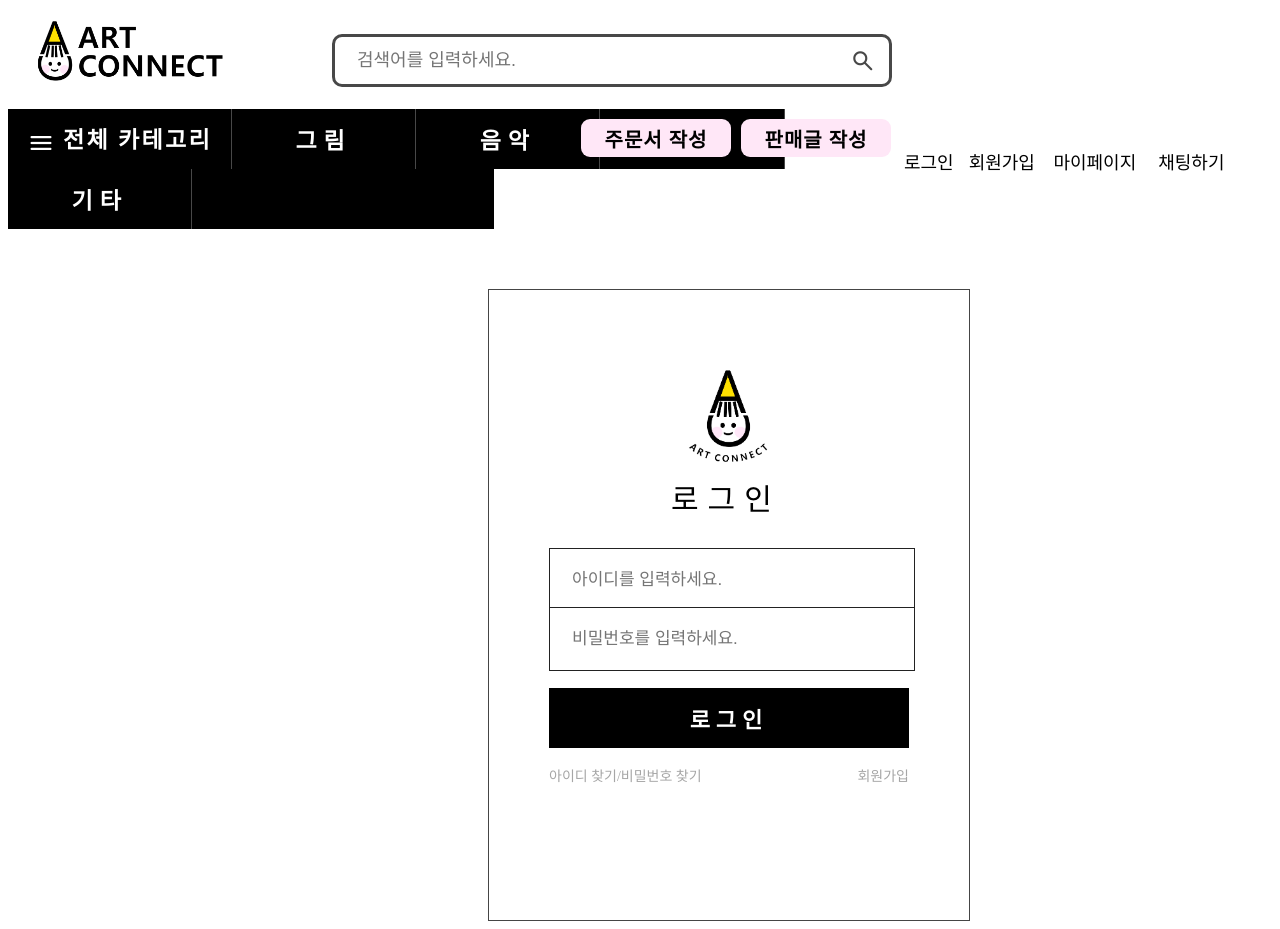
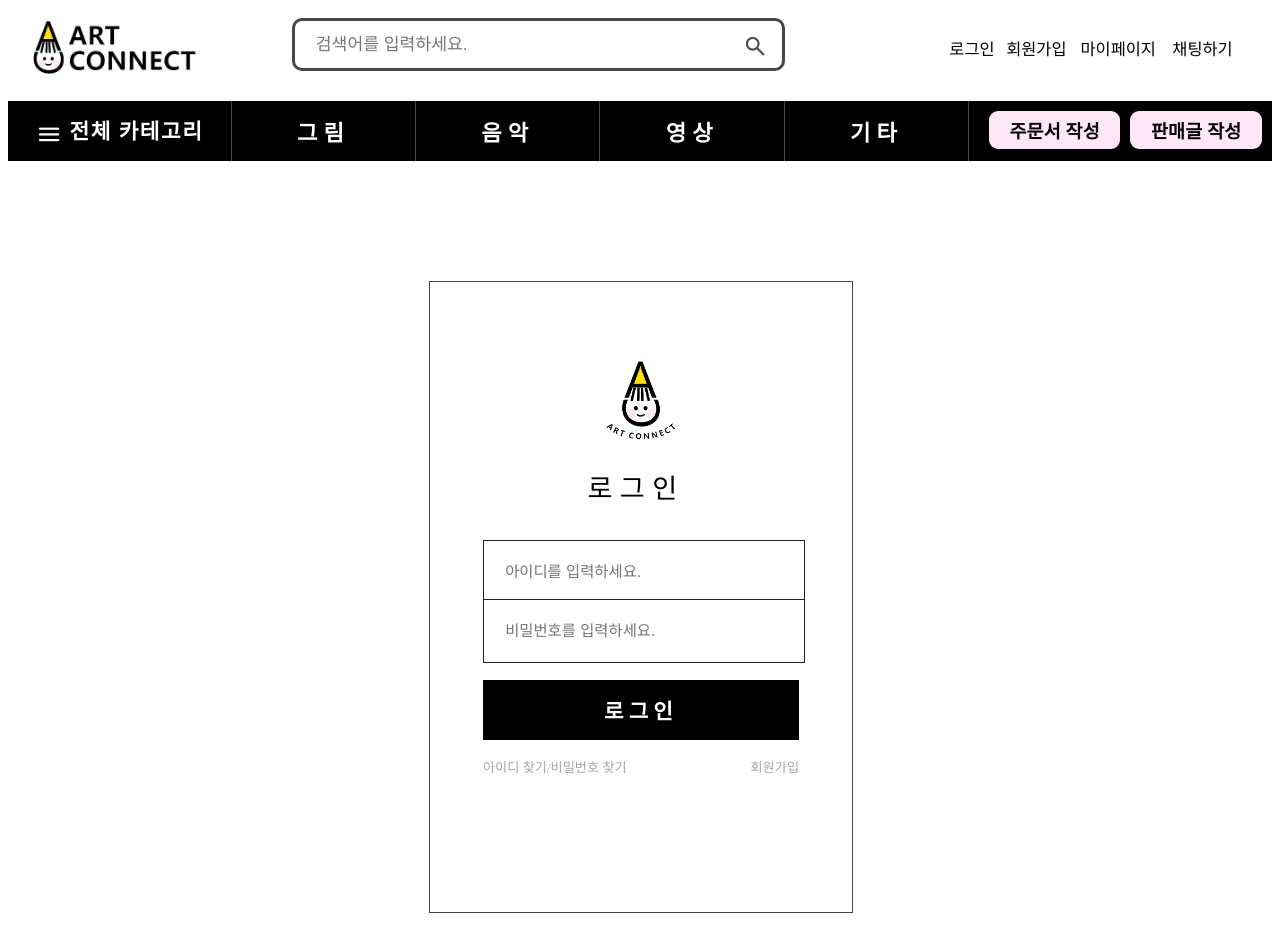
Before and after one commit to dev-sohyeon/open-SW-contest, a Flask app: page /login in a window 1280 px wide. Run offline with Flask 3, Linux system fonts and the light colour scheme.

Commit message:
가변 그리드 적용(1차)

```diff
--- a/website/templates/login.html
+++ b/website/templates/login.html
@@ -9,6 +9,10 @@
     <link rel="stylesheet" href="https://fonts.googleapis.com/css2?family=Material+Symbols+Rounded:opsz,wght,FILL,GRAD@20..48,100..700,0..1,-50..200" />
 
     <style>
+        header {
+            width: 100%;
+            height: 120%;
+        }
         a.black {       /*하이퍼링크 밑줄 제거 및 텍스트 검은색*/
             text-decoration: none;
             color: #000;
@@ -28,35 +32,36 @@
             vertical-align: middle;         /* 아이콘과 텍스트의 수직 정렬 */
         }
         #search_engine {
-            width: 560px;       /*검색창 박스 설정*/
+            width: 39%;       /*검색창 박스 설정*/
             height: 53px;
             border: 3px solid #484848;
             background: #FFF;
             border-radius: 10px;
-            margin-left: 100px;     /*검색창 박스 위치 설정*/
+            margin-left: 6.94%;     /*검색창 박스 위치 설정*/
+            margin-top: 3%;
             position: relative;
-            top: -22px;
+            top: -30px;
             display: inline-block;
-            font-size: 18px;        /*검색창 박스 텍스트 설정*/
+            font-size: calc(10.8px + 0.5vw);        /*검색창 박스 텍스트 설정*/
             font-weight: 400;
-            text-indent: 20px;
+            text-indent: calc(12.8px + 0.5vw);
         }
         #search_button{
             position: relative;     /*버튼 위치 설정*/
-            top: -23px;
-            left: -52px;
-            width: 26px;        /*버튼 설정*/
-            height: 26px;
+            top: -30px;
+            left: -51.84px;
+            width: 1.80%;        /*버튼 설정*/
+            height: 2.53%;
             border-style: none;
             background-color: #FFF;
         }
         #top_menu {
             float: right;       /*상단 메뉴 위치 설정*/
-            margin-right: 30px;
-            margin-top: 36px;
-            width: 341px;      /*상단 메뉴 설정*/
+            margin-right: 2.083%;
+            margin-top: 2%;
+            width: 23.68%;      /*상단 메뉴 설정*/
             height: 22px;
-            font-size: 18px;        /*상단 메뉴 텍스트 설정*/
+            font-size: calc(3.6px + 1vw);        /*상단 메뉴 텍스트 설정*/
             font-weight: 400;
 
         }
@@ -68,9 +73,9 @@
             background: #000;
             float: left;        /*메뉴 위치 설정*/
             color: #FFF;        /*메뉴 텍스트 설정*/
-            font-size: 23px;
+            font-size: calc(8.6px + 1vw);
             font-weight: 600;
-            letter-spacing: 2.3px;
+            letter-spacing: calc(-4.9px + 0.5vw);
             text-align: center;
             display: flex;       /* Flexbox 사용 */
             align-items: center;        /* 수직 가운데 정렬 */
@@ -85,9 +90,9 @@
             background: #000;
             float: left;        /*메뉴 위치 설정*/
             color: #FFF;        /*메뉴 텍스트 설정*/
-            font-size: 23px;
+            font-size: calc(15.8px + 0.5vw);
             font-weight: 600;
-            letter-spacing: 6.9px;
+            letter-spacing: calc(-0.3px + 0.5vw);
             text-align: center;
             display: flex;       /* Flexbox 사용 */
             align-items: center;        /* 수직 가운데 정렬 */
@@ -95,7 +100,7 @@
         }
         .box3{     /*메뉴-오른쪽 부분용 박스*/
             box-sizing: border-box;     /*박스 설정*/
-            width: 23.888%;
+            width: 23.9597%;
             height: 60px;
             background: #000;
             float: left;        /*메뉴 위치 설정*/
@@ -105,9 +110,9 @@
         }
         .pink_box{      /*작성 버튼용 박스*/
             box-sizing: border-box;     /*박스 설정*/
-            width: 150px;
+            width: 10.41%;
             height: 38px;
-            padding: 5px;
+            padding: 0.3472%;
             border-radius: 9px;
             background: #FFE7F7;
             margin-right: 10px;     /*박스 위치 설정*/
@@ -115,69 +120,77 @@
             position: relative;
             top: -50px;
             color: #000;        /*박스 텍스트 설정*/
-            font-size: 20px;
+            font-size: calc(5.6px + 1vw);
             font-weight: 600;
-            letter-spacing: 1px;
+            letter-spacing: calc(-6.2px + 0.5vw);
             text-align: center;
             display: flex;       /* Flexbox 사용 */
             align-items: center;        /* 수직 가운데 정렬 */
             justify-content: center;        /* 수평 가운데 정렬 */
         }
         .login_box{
-            width: 480px;       /*로그인 박스 설정*/
+            width: 33.34%;       /*로그인 박스 설정*/
             height: 630px;
             border: 1px solid #454545;
             background: #FFF;
             position: relative;         /*로그인 박스 위치 설정*/
             margin-top: 180px;
-            margin-left: 480px;
-            margin-right: 480px;
+            margin-left: 33.33%;
+            margin-right: 33.33%;
+        }
+        .login_text {
+            font-size: calc(4.08px + 1.8vw);
+            font-weight: 400;
+            letter-spacing: calc(-5.4px + 1vw);
+            position: absolute;
+            top: 185px;
+            left: 37.3%;
         }
         #id{
-            width: 360px;       /*입력창 박스 설정*/
+            width: 75%;       /*입력창 박스 설정*/
             height: 60px;
             border: 1px solid #222;
             background: #FFF;
-            font-size: 17px;        /*검색창 박스 텍스트 설정*/
+            font-size: calc(2.6px + 1vw);        /*검색창 박스 텍스트 설정*/
             font-weight: 400;
-            text-indent: 20px;
+            text-indent: calc(12.8px + 0.5vw);
             color: #A6A6A6;
             position: absolute;         /*박스 위치 설정*/
             top: 258px;
-            left: 60px;
-            right: 60px;
+            left: 12.5%;
+            right: 12.5%;
             bottom: 312px;
         }
         #pwd{
-            width: 360px;       /*입력창 박스 설정*/
+            width: 75%;       /*입력창 박스 설정*/
             height: 60px;
             border: 1px solid #222;
             background: #FFF;
-            font-size: 17px;        /*검색창 박스 텍스트 설정*/
+            font-size: calc(2.6px + 1vw);        /*검색창 박스 텍스트 설정*/
             font-weight: 400;
-            text-indent: 20px;
+            text-indent: calc(12.8px + 0.5vw);
             color: #A6A6A6;
             position: absolute;         /*박스 위치 설정*/
             top: 317px;
-            left: 60px;
-            right: 60px;
+            left: 12.5%;
+            right: 12.5%;
             bottom: 253px;
         }
         #login_button{     /*로그인 버튼*/
             box-sizing: border-box;     /*버튼 설정*/
-            width: 360px;
+            width: 75%;
             height: 60px;
             background: #000;
             border-style: none;
             color: #FFF;        /*버튼 텍스트 설정*/
-            font-size: 22px;
+            font-size: calc(14.8px + 0.5vw);
             font-weight: 700;
-            letter-spacing: 6px;
+            letter-spacing: calc(-1.2px + 0.5vw);
             text-align: center;
             position: absolute;         /*버튼 위치 설정*/
             top: 398px;
-            left: 60px;
-            right: 60px;
+            left: 12.5%;
+            right: 12.5%;
             bottom: 172px;
             display: flex;       /* Flexbox 사용 */
             align-items: center;        /* 수직 가운데 정렬 */
@@ -185,20 +198,20 @@
         }
         .finding{
             color: #A6A6A6;         /*텍스트 설정*/
-            font-size: 14px;
+            font-size: calc(6.8px + 0.5vw);
             font-weight: 400;
             position: absolute;         /*텍스트 위치 설정*/
             top: 475px;
-            left: 60px;
+            left: 12.5%;
             bottom: 136px;
         }
         .sign_up{
             color: #A6A6A6;         /*텍스트 설정*/
-            font-size: 14px;
+            font-size: calc(6.8px + 0.5vw);
             font-weight: 400;
             position: absolute;         /*텍스트 위치 설정*/
             top: 475px;
-            right: 60px;
+            right: 12.5%;
             bottom: 136px;
         }
     </style>
@@ -206,10 +219,10 @@
 <body>
     <header>
         <!--로고, 검색창, 상단 메뉴-->
-        <img src="https://github.com/dev-sohyeon/open-SW-contest/raw/main/로고 디자인/로고_사각ver.png" width="200px" height=75px" style="margin-top: 5px; margin-left: 20px; ">
+        <img src="https://github.com/dev-sohyeon/open-SW-contest/raw/main/로고 디자인/로고_사각ver.png" width="13.8%" height="auto" style="margin-top: 0.488%; margin-left: 1.38%;">
         <input type="search" id="search_engine" placeholder="검색어를 입력하세요.">
         <button id="search_button">     <!--일반 버튼이라 스크립트 함수와의 연결 필요-->
-            <span class="material-symbols-rounded" style="font-size: 26px; color: #484848;"> search </span>
+            <span class="material-symbols-rounded" style="font-size: calc(18.8px + 0.5vw); color: #484848;"> search </span>
         </button>
         <table id="top_menu">
             <tr>
@@ -222,7 +235,7 @@
 
         <!--메뉴-->
         <div>
-        <li class="box1"><a href="" class="white"> <span class="material-symbols-rounded" style="font-size: 28px;"> menu </span> 전체 카테고리</a></li>
+        <li class="box1"><a href="" class="white"> <span class="material-symbols-rounded" style="font-size: calc(20.8px + 0.5vw);"> menu </span> 전체 카테고리</a></li>
         <li class="box2"><a href="" class="white">그림</a></li>
         <li class="box2"><a href="" class="white">음악</a></li>
         <li class="box2"><a href="" class="white">영상</a></li>
@@ -234,8 +247,8 @@
     </header>
     <section>
         <div class="login_box">     <!--로그인 상자-->
-            <img src="https://github.com/dev-sohyeon/open-SW-contest/raw/main/로고 디자인/로고_둥근ver.png" width="91px" height="105px" style="position: absolute; top: 75px; left: 194px; right: 194px;">
-            <div style="font-size: 30px; font-weight: 400; letter-spacing: 9px; position: absolute; top: 185px; left: 182px; right: 180px;">로그인</div>
+            <img src="https://github.com/dev-sohyeon/open-SW-contest/raw/main/로고 디자인/로고_둥근ver.png" width="18.9583%" height="auto" style="position: absolute; top: 75px; left: 40.52085%; right: 40.52085%;">
+            <div class="login_text">로그인</div>
             <form action="" method="post">
                 <input type="text" id="id" placeholder="아이디를 입력하세요.">
                 <input type="password" id="pwd" placeholder="비밀번호를 입력하세요.">
```
